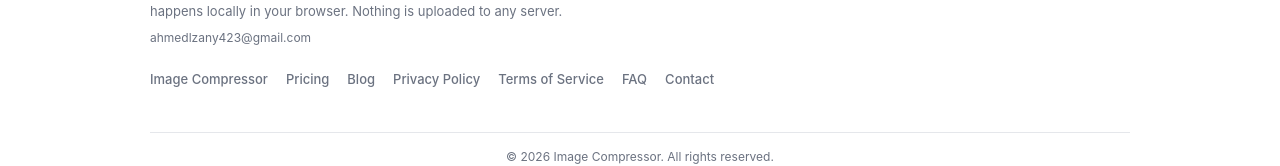
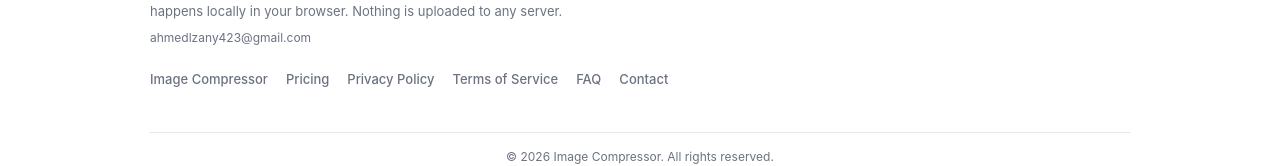
Before and after one commit to 863683348/image-compressor-saas, a Next.js app: page / in a window 1280 px wide. Shown: the part 2161-2327 px from the top of the page. Built offline with nearby package versions, Linux system fonts and the light colour scheme; no server answers.

Commit message:
fix(nav): remove blog from footer (already in top nav)

```diff
--- a/src/components/Footer.tsx
+++ b/src/components/Footer.tsx
@@ -11,7 +11,6 @@ const s = (lang: string, key: string): string => {
 export const allLinks = [
   { href: "/", key: "brand" },
   { href: "/pricing", key: "pricing" },
-  { href: "/blog", key: "footerBlog" },
   { href: "/privacy", key: "footerPrivacy" },
   { href: "/terms", key: "footerTerms" },
   { href: "/faq", key: "footerFaq" },
```
